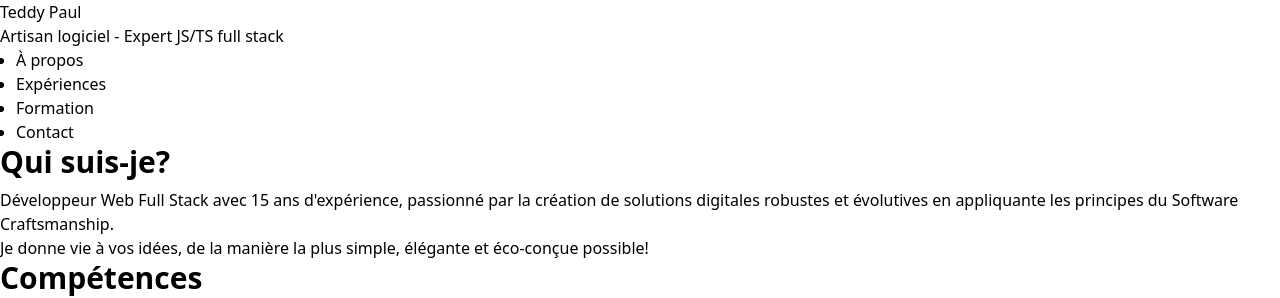
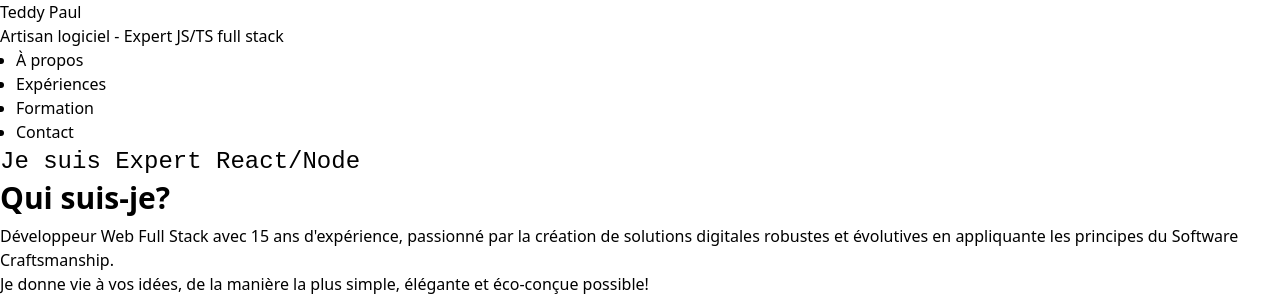
Before and after one commit to TdyP/teddypaul.fr, a Vue app: page / in a window 1280 px wide. Shown: the top 298 px of the page. Built offline with nearby package versions, Linux system fonts and the light colour scheme.

Commit message:
Add tying animation

```diff
--- /dev/null
+++ b/src/components/TypingAnimation.vue
@@ -0,0 +1,104 @@
+<script lang="ts" setup>
+import {PropType,ref} from 'vue';
+import {onMounted} from 'vue';
+
+const typingDelay = 100;
+const typeToEraseDelay = 500;
+const eraseDelay = 50;
+const betweenWordsDelay = 50;
+const lastWordDelay = 2000;
+
+const props = defineProps({
+    prefix: {
+        type: String,
+        default: ''
+    },
+    texts: {
+        type: Array as PropType<string[]>,
+        required: true
+    }
+});
+
+const currentText = ref('');
+const textIndex = ref(0);
+const charIndex = ref(0);
+const endReached = ref(false);
+const typeText = () => {
+    const currentTextLength = props.texts[textIndex.value]?.length;
+
+    if (textIndex.value >= props.texts.length) {
+        // Loop is over, restart
+        setTimeout(() => {
+            textIndex.value = 0;
+            endReached.value = false;
+            typeText();
+        },betweenWordsDelay);
+        return;
+    }
+
+    if (endReached.value) {
+        // Erase text
+        if (currentText.value.length > 0) {
+            currentText.value = currentText.value.slice(0,-1);
+            setTimeout(typeText,eraseDelay);
+        } else {
+            // Erasing is over, go to next word
+            endReached.value = false;
+            textIndex.value++;
+            charIndex.value = 0;
+            setTimeout(typeText,betweenWordsDelay);
+        }
+        return;
+    }
+
+    if (charIndex.value < currentTextLength) {
+        // Still typing
+        const nextChar = props.texts?.[textIndex.value]?.[charIndex.value];
+        currentText.value += nextChar;
+        charIndex.value++;
+        setTimeout(typeText,typingDelay);
+    } else {
+        // Typing is over, start erasing
+        const hasReachedLastWord = textIndex.value === props.texts.length - 1;
+        setTimeout(() => {
+            endReached.value = true;
+            typeText();
+        },hasReachedLastWord ? lastWordDelay : typeToEraseDelay);
+    }
+};
+
+onMounted(() => {
+    typeText();
+});
+</script>
+
+<template>
+    <span class="typing-container">
+        <span class="typing-text">{{ prefix }} {{ currentText }}</span>
+        <span class="blinking-cursor">|</span>
+    </span>
+</template>
+
+<style>
+.typing-container {
+    font-size: 24px;
+    font-family: monospace;
+    white-space: nowrap;
+    overflow: hidden;
+    display: flex;
+    align-items: center;
+}
+
+.blinking-cursor {
+    font-weight: bold;
+    font-size: 24px;
+    margin-left: 2px;
+    animation: blink 1s step-start infinite;
+}
+
+@keyframes blink {
+    50% {
+        opacity: 0;
+    }
+}
+</style>
--- a/src/pages/About.vue
+++ b/src/pages/About.vue
@@ -1,4 +1,13 @@
 <script setup lang="ts">
+import TypingAnimation from '../components/TypingAnimation.vue';
+
+const prefix = 'Je suis';
+const typingTexts = [
+    'Expert Typescript',
+    'Expert React/Node',
+    'Artisan logiciel',
+]
+
 const skills = [
     {
         name: 'Typescript',
@@ -32,6 +41,7 @@ const skills = [
 </script>
 
 <template>
+    <TypingAnimation :prefix="prefix" :texts="typingTexts" />
     <section>
         <h2>Qui suis-je?</h2>
         <p>Développeur Web Full Stack avec 15 ans d'expérience, passionné par la création de solutions digitales
```
